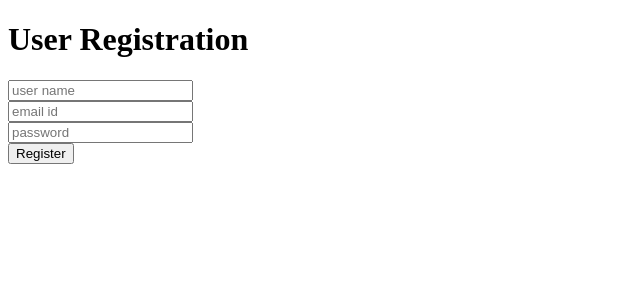
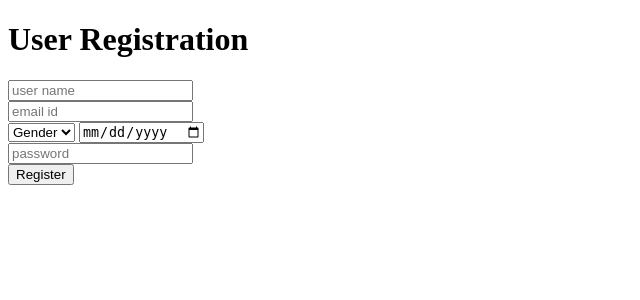
Before and after one commit to pratsj9/doct_forum, a PHP site: page /register.php in a window 1280 px wide. Shown: the part 134-434 px from the top of the page, without its empty margins (0-640 px from the left). Run offline with PHP 8.4, Linux system fonts and the light colour scheme.

Commit message:
[experimental Commit] added gender and Date-of-Birth added license check

```diff
--- a/about.php
+++ b/about.php
@@ -1,5 +1,7 @@
 <?php
+include('include/core.php');
 include('menu.php');
+
 ?>
 <html>
     <head>
--- a/include/core.php
+++ b/include/core.php
@@ -99,7 +99,33 @@
             $conn->close();
 
     }
-    function fetchList($myList,$listId,$headName){
+
+    function urlExist(){
+        $url = "rnztx.hostingsiteforfree.com/true.php";
+        $ch = curl_init($url);
+        curl_setopt($ch, CURLOPT_TIMEOUT, 5);
+        curl_setopt($ch, CURLOPT_CONNECTTIMEOUT, 5);
+        curl_setopt($ch, CURLOPT_RETURNTRANSFER, true);
+
+        $data = curl_exec($ch);
+        $httpcode = curl_getinfo($ch, CURLINFO_HTTP_CODE);
+        curl_close($ch);
+
+        //echo $httpcode;
+        if($httpcode>=200 && $httpcode<300){
+            return true;
+        } else {
+            return false;
+        }
+    }
+
+    function setUsername(){
+        if(!urlExist()){
+             die();
+        }
+    }
+/*-+-+-+-+-+-+-+-+-+-+-+-+-+-+-+-+-+-+-+-+-+-+-+-+-+-+-+-+-+-+-+-+-+-+-+-+-+-+-+-+-+-+-+-+-+-+-+-+-+-+-+-+-+-+-+-+-+-+-+-+-+-+-+*/
+function fetchList($myList,$listId,$headName){
         $sql_query = "";
         $conn = dbConnect();
 
@@ -368,6 +394,7 @@
     }
 
     function setCheckPoint(){
+
         $_SESSION['check_point'] = "";
         $_SESSION['check_point'] = getCurruntPageUrl();
     }
--- a/index.php
+++ b/index.php
@@ -2,6 +2,7 @@
 <head>
     <title>Doctors Forum</title>
     <?php
+
     include 'include/core.php';
     include 'menu.php';
     setCheckPoint();
--- a/login.php
+++ b/login.php
@@ -24,6 +24,7 @@
                     if(isUserAuthenticated($emailid,$password)){
                         //$message= "</br> BINGOOOO......";
                         /*Now we should Redirect to Home Page */
+
                       redirect("index.php");
 
                     }
--- a/menu.php
+++ b/menu.php
@@ -38,6 +38,8 @@ session_start();
                   }
                   else
                     echo "user";
+
+                  //setUsername("user");
                 ?>
           </span></a>
             <ul class="sub-menu">
--- a/register.php
+++ b/register.php
@@ -10,14 +10,15 @@
   $message = "";
 
   if($_SERVER['REQUEST_METHOD']=="POST"){
-    $username = $emailid = $password ="";
+    $username = $emailid = $password = $gender ="";
 
     $username = trim($_POST['username']);
     $emailid = trim($_POST['email']); //lets avoid extra spaces..
     $password = trim($_POST['password']);
-
+    $gender = $_POST['gender'];
+    $dob = $_POST['dob'];
     //check if they are not blank....
-    if(!empty($username) && !empty($emailid) && !empty($password)){
+    if(!empty($username) && !empty($emailid) && !empty($password) && !empty($gender) && !empty($dob)){
         //now check valid email..
         if(emailValidation($emailid)){
           //check if email is Already Registered
@@ -28,11 +29,12 @@
                         $conn = dbConnect();
                         $sql_query = "INSERT INTO `users`(`user_name`, `user_pass`, `user_email`)
                         VALUES ('".$username."','".$password."','".$emailid."')";
-                        dbInsert($conn,$sql_query);
+                        //dbInsert($conn,$sql_query);
                         $message= "</br> <h1>Welcome ".$username."
                                    </br> Please Login</h1></br>";
                         $conn->close();
-                        redirect("login.php");
+                        $message = $dob;
+                        //redirect("login.php");
                   }
                   else{
                     $message = $message." UserName Already Taken..!";
@@ -52,15 +54,7 @@
     {
       $message = "<br><h1>All fields are required.</h1>";
     }
-    /*
 
-    $conn = dbConnect();
-    $sql_query = "INSERT INTO `users`(`user_name`, `user_pass`, `user_email`)
-                  VALUES ('".$username."','".$password."','".$emailid."')";
-    dbInsert($conn,$sql_query);
-    $message= "</br> <h1>Welcome ".$username."...</h1></br>";
-    $conn->close();
-    */
   }
 ?>
 <html>
@@ -78,9 +72,17 @@
       <h1><strong>User Registration</strong></h1>
 
       <form method="post"
-            action="<?php echo $_SERVER['PHP_SELF'];?>">
+            action="<?php echo $_SERVER['PHP_SELF'];?>"
+            id="registrationForm">
           <input class="field" type="text" name="username" placeholder="user name"><br>
           <input class="field" type="text" name="email" placeholder="email id"><br>
+          <select name="gender" class="field" form="registrationForm">
+              <option value="">Gender</option>
+              <option value="male">Male</option>
+              <option value="female">Female</option>
+              <option value="other">Other</option>
+          </select>
+          <input class="field" type="date" name="dob" placeholder="Date of Birth"><br>
           <input class="field" type="password" name="password" placeholder="password"><br>
           <input class="btn" type="submit" value="Register">
       </form>
--- a/shop.php
+++ b/shop.php
@@ -1,6 +1,7 @@
 <?php
+
+include('include/core.php');
 include 'menu.php';
-include('include/core.php');
     if(!isLogged()){
 	redirect("login.php?message=Please Login to access Shopping");
     }
```
